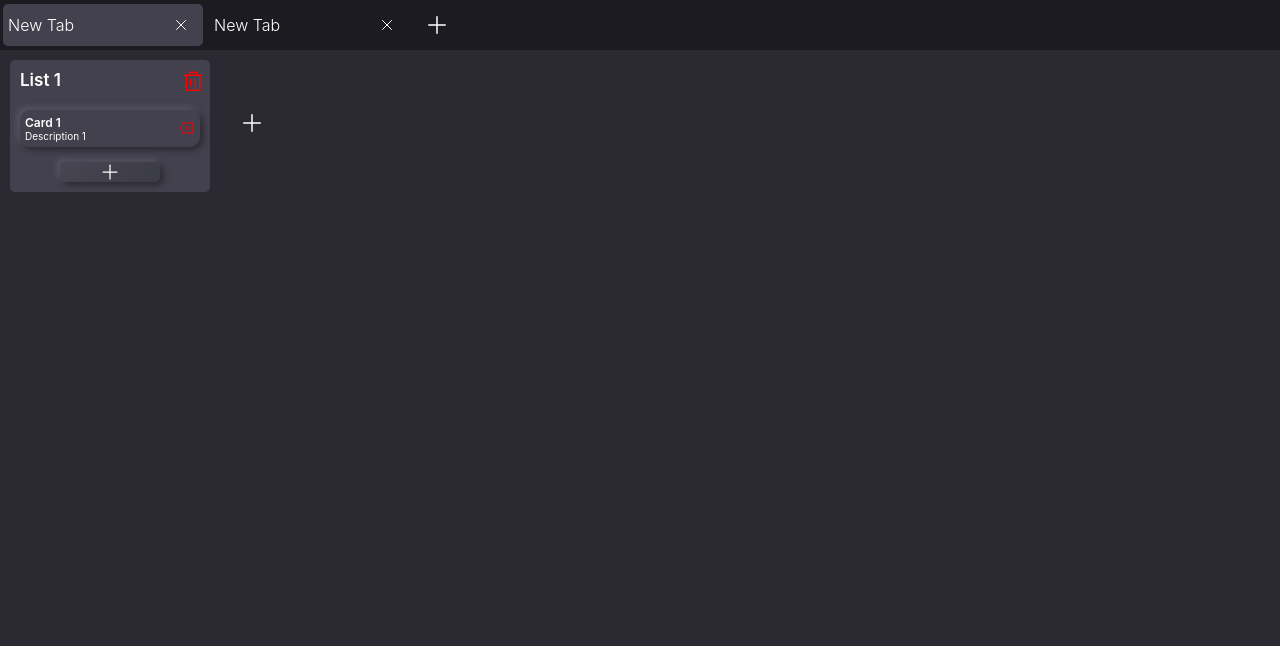
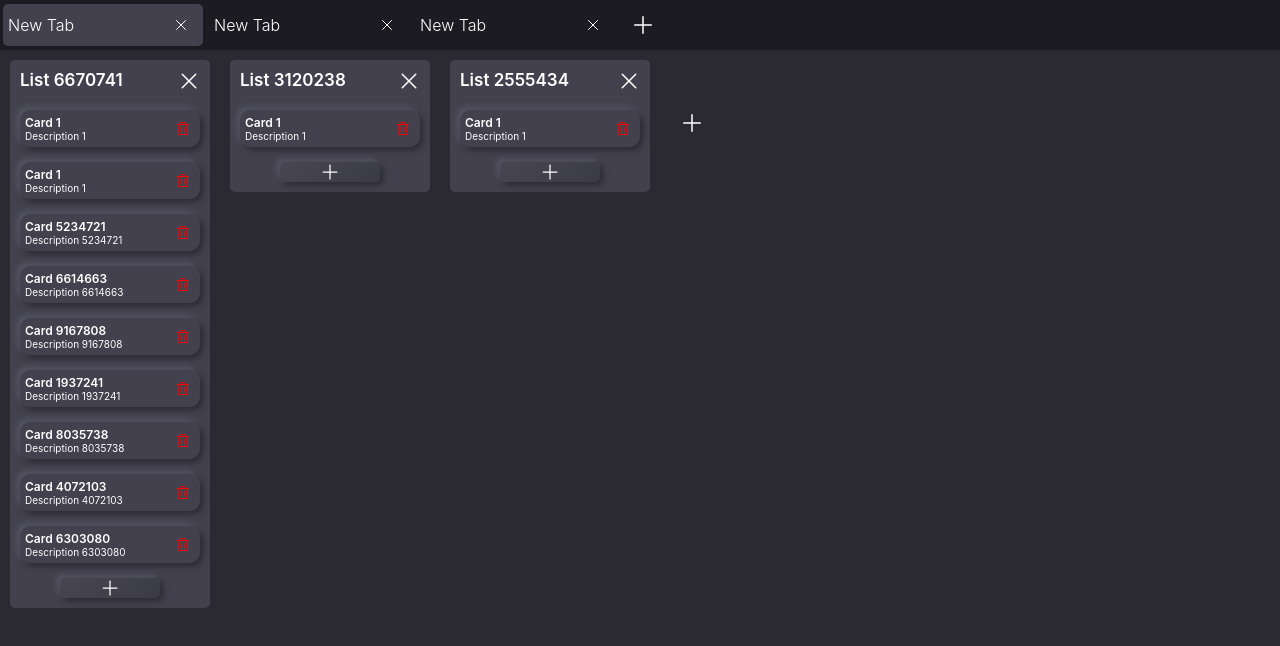
Before and after one commit to Mehdimed/trello, a React (Create React App) app: page / in a window 1280 px wide. Shown: the top 646 px of the page. Built offline with nearby package versions, Linux system fonts and the light colour scheme; data requests are answered from the project's data file.

Commit message:
correct css

```diff
--- a/src/components/Card.js
+++ b/src/components/Card.js
@@ -1,5 +1,5 @@
 import styled from "styled-components";
-import { Backspace } from "phosphor-react";
+import { Backspace, Trash } from "phosphor-react";
 import React from "react";
 import { TabsContext } from "../utils/context";
 
@@ -7,6 +7,7 @@ const Container = styled.div`
     position: relative;
     display: flex;
     flex-direction: column;
+    justify-content: center;
     color: white;
     border-radius: 10px;
     padding: 5px;
@@ -26,13 +27,24 @@ const Description = styled.div`
     font-weight: 400;
 `;
 
-const trashStyle = {
+const iconStyle = {
   color: 'red',
-  position: "absolute",
-  right: "5px",
-  top: "10px",
-  cursor: "pointer",
 }
+
+const ImgContainer = styled.div`
+    position: absolute;
+    display: flex;
+    justify-content: center;
+    align-items: center;
+    right: 5px;
+    border-radius: 5px;
+    width: 25px;
+    height: 25px;
+    cursor: pointer;
+    &:hover {
+        background-color: #55545f;
+    }
+`;
 
 
 export default function Card({ card, parent }) {
@@ -44,7 +56,9 @@ export default function Card({ card, parent }) {
         <Title>{card.title}</Title>
         <Description>{card.description}</Description>
         {/* red cross to delete the card */}
-        <Backspace style={trashStyle} onClick={() => db.deleteCard(card, parent)}/>
+        <ImgContainer onClick={() => db.deleteCard(card, parent)}>
+          <Trash style={iconStyle} />
+        </ImgContainer>
       </Container>
     )
   }
--- a/src/components/List.js
+++ b/src/components/List.js
@@ -3,7 +3,7 @@ import Card from "./Card";
 import {  Droppable, Draggable } from "react-beautiful-dnd";
 import React from "react";
 import { TabsContext } from "../utils/context";
-import { Trash, Plus } from "phosphor-react";
+import { X, Plus } from "phosphor-react";
 
 
 
@@ -84,26 +84,34 @@ const AddButton = styled.div`
                   -3px -3px 6px #595868;
     }
     &:active {
-      animation: ${clickAnimation} 0.1s ease-in-out;
+      animation: ${clickAnimation} 0.1s linear;
       background: #42414d;
       box-shadow: inset 3px 3px 6px #2b2a32,
                   inset -3px -3px 6px #595868;
     }
     &:not(:active) {
-      animation: ${declickAnimation} 0.1s ease-in-out;
+      animation: ${declickAnimation} 0.1s linear;
       background: linear-gradient(145deg, #474652, #3b3b45);
       box-shadow:  3px 3px 6px #2b2a32,
               -3px -3px 6px #595868;
     }
 `;
 
-const trashStyle = {
-  color: 'red',
-  position: "absolute",
-  right: "5px",
-  top: "10px",
-  cursor: "pointer",
-}
+const ImgContainer = styled.div`
+    position: absolute;
+    display: flex;
+    justify-content: center;
+    align-items: center;
+    right: 5px;
+    top: 5px;
+    border-radius: 5px;
+    width: 32px;
+    height: 32px;
+    cursor: pointer;
+    &:hover {
+        background-color: #55545f;
+    }
+`;
 
 export default function List({ list, prefix }) {
 
@@ -141,7 +149,9 @@ export default function List({ list, prefix }) {
               <AddButton onClick={() => setTimeout(() => db.addCard(list), 200)}>
                 <Plus size={20} />
               </AddButton>
-              <Trash style={trashStyle} size="24px" onClick={() => db.deleteList(list)}/>
+              <ImgContainer onClick={() => db.deleteList(list)}>
+                <X size="24px" />
+              </ImgContainer>
             </Container>
           )}
       </Droppable>
--- a/src/utils/db.json
+++ b/src/utils/db.json
@@ -4,11 +4,73 @@
       "title": "New Tab",
       "lists": [
         {
-          "id": 3184867,
-          "title": "List 1",
+          "id": 6670741,
+          "title": "List 6670741",
           "cards": [
             {
-              "id": 2447697,
+              "id": 7049089,
+              "title": "Card 1",
+              "description": "Description 1"
+            },
+            {
+              "id": 5360389,
+              "title": "Card 1",
+              "description": "Description 1"
+            },
+            {
+              "id": 5234721,
+              "title": "Card 5234721",
+              "description": "Description 5234721"
+            },
+            {
+              "id": 6614663,
+              "title": "Card 6614663",
+              "description": "Description 6614663"
+            },
+            {
+              "id": 9167808,
+              "title": "Card 9167808",
+              "description": "Description 9167808"
+            },
+            {
+              "id": 1937241,
+              "title": "Card 1937241",
+              "description": "Description 1937241"
+            },
+            {
+              "id": 8035738,
+              "title": "Card 8035738",
+              "description": "Description 8035738"
+            },
+            {
+              "id": 4072103,
+              "title": "Card 4072103",
+              "description": "Description 4072103"
+            },
+            {
+              "id": 6303080,
+              "title": "Card 6303080",
+              "description": "Description 6303080"
+            }
+          ]
+        },
+        {
+          "id": 3120238,
+          "title": "List 3120238",
+          "cards": [
+            {
+              "id": 7856800,
+              "title": "Card 1",
+              "description": "Description 1"
+            }
+          ]
+        },
+        {
+          "id": 2555434,
+          "title": "List 2555434",
+          "cards": [
+            {
+              "id": 1010358,
               "title": "Card 1",
               "description": "Description 1"
             }
@@ -21,63 +83,11 @@
       "title": "New Tab",
       "lists": [
         {
-          "id": 3028386,
+          "id": 4499022,
           "title": "List 1",
           "cards": [
             {
-              "id": 2854917,
-              "title": "Card 2854917",
-              "description": "Description 2854917"
-            },
-            {
-              "id": 2924928,
-              "title": "Card 1",
-              "description": "Description 1"
-            },
-            {
-              "id": 4412796,
-              "title": "Card 4412796",
-              "description": "Description 4412796"
-            },
-            {
-              "id": 8396907,
-              "title": "Card 8396907",
-              "description": "Description 8396907"
-            },
-            {
-              "id": 2962108,
-              "title": "Card 2962108",
-              "description": "Description 2962108"
-            }
-          ]
-        },
-        {
-          "id": 363550,
-          "title": "List 363550",
-          "cards": [
-            {
-              "id": 9490929,
-              "title": "Card 1",
-              "description": "Description 1"
-            },
-            {
-              "id": 5547554,
-              "title": "Card 5547554",
-              "description": "Description 5547554"
-            },
-            {
-              "id": 3195943,
-              "title": "Card 3195943",
-              "description": "Description 3195943"
-            }
-          ]
-        },
-        {
-          "id": 6755782,
-          "title": "List 6755782",
-          "cards": [
-            {
-              "id": 3263831,
+              "id": 7665341,
               "title": "Card 1",
               "description": "Description 1"
             }
@@ -85,6 +95,70 @@
         }
       ],
       "id": 2
+    },
+    {
+      "title": "New Tab",
+      "lists": [
+        {
+          "id": 3519262,
+          "title": "List 1",
+          "cards": [
+            {
+              "id": 306609,
+              "title": "Card 1",
+              "description": "Description 1"
+            },
+            {
+              "id": 775958,
+              "title": "Card 775958",
+              "description": "Description 775958"
+            },
+            {
+              "id": 2919285,
+              "title": "Card 2919285",
+              "description": "Description 2919285"
+            },
+            {
+              "id": 3146419,
+              "title": "Card 3146419",
+              "description": "Description 3146419"
+            }
+          ]
+        },
+        {
+          "id": 927568,
+          "title": "List 927568",
+          "cards": [
+            {
+              "id": 2388113,
+              "title": "Card 2388113",
+              "description": "Description 2388113"
+            },
+            {
+              "id": 7626065,
+              "title": "Card 1",
+              "description": "Description 1"
+            },
+            {
+              "id": 8398050,
+              "title": "Card 8398050",
+              "description": "Description 8398050"
+            }
+          ]
+        },
+        {
+          "id": 6479105,
+          "title": "List 6479105",
+          "cards": [
+            {
+              "id": 9144877,
+              "title": "Card 1",
+              "description": "Description 1"
+            }
+          ]
+        }
+      ],
+      "id": 3
     }
   ]
 }
```
